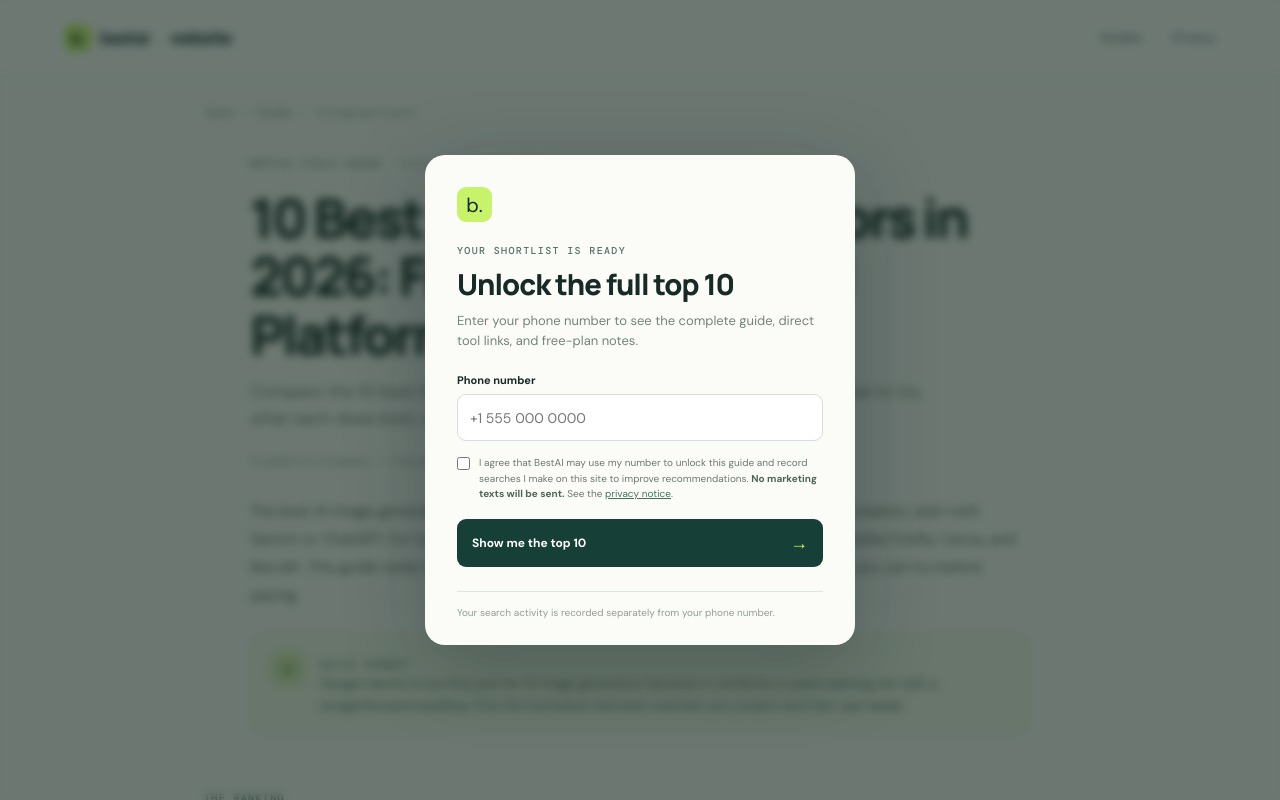
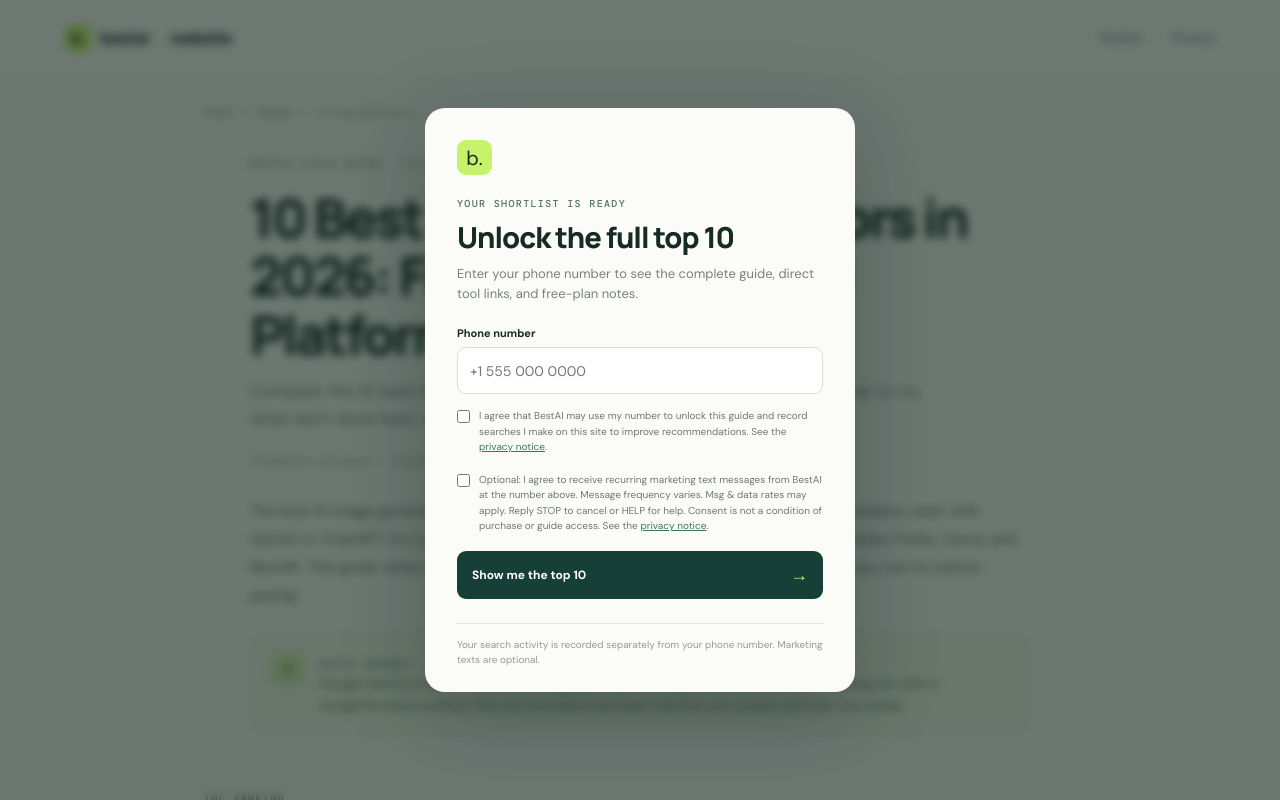
Before and after one commit to ashbair/bestai, a Next.js app: page /articles/best-ai-image-generators in a window 1280 px wide. Shown: the top 800 px of the page. Built offline with nearby package versions, Linux system fonts and the light colour scheme.

Commit message:
Add optional marketing SMS consent

```diff
--- a/app/gate.tsx
+++ b/app/gate.tsx
@@ -6,6 +6,7 @@ export default function PhoneGate({ slug }: { slug: string }) {
   const [unlocked, setUnlocked] = useState(false);
   const [phone, setPhone] = useState("");
   const [consent, setConsent] = useState(false);
+  const [marketingConsent, setMarketingConsent] = useState(false);
   const [status, setStatus] = useState("");
   const [busy, setBusy] = useState(false);
   useEffect(() => { setUnlocked(window.localStorage.getItem("bestai:unlocked") === "yes"); }, []);
@@ -15,7 +16,7 @@ export default function PhoneGate({ slug }: { slug: string }) {
     if (!consent) { setStatus("Please agree to the data-use notice to continue."); return; }
     setBusy(true); setStatus("");
     try {
-      const response = await fetch("/api/leads", { method: "POST", headers: { "Content-Type": "application/json" }, body: JSON.stringify({ phone, slug, consent: true }) });
+      const response = await fetch("/api/leads", { method: "POST", headers: { "Content-Type": "application/json" }, body: JSON.stringify({ phone, slug, consent: true, marketingConsent }) });
       const data = await response.json();
       if (!response.ok) throw new Error(data.error || "We couldn't save your number. Please try again.");
       window.localStorage.setItem("bestai:unlocked", "yes");
@@ -26,7 +27,10 @@ export default function PhoneGate({ slug }: { slug: string }) {
 
   return <div className={`phone-gate ${unlocked ? "is-unlocked" : ""}`} aria-hidden={unlocked}>
     {!unlocked && <div className="gate-card"><div className="gate-logo"><span className="brand-mark">b.</span></div><p className="eyebrow">YOUR SHORTLIST IS READY</p><h2>Unlock the full top 10</h2><p className="gate-description">Enter your phone number to see the complete guide, direct tool links, and free-plan notes.</p>
-      <form onSubmit={submit} className="gate-form"><label htmlFor={`phone-${slug}`}>Phone number</label><input id={`phone-${slug}`} type="tel" autoComplete="tel" inputMode="tel" required minLength={7} maxLength={30} value={phone} onChange={(e) => setPhone(e.target.value)} placeholder="+1 555 000 0000"/><label className="consent-row"><input type="checkbox" checked={consent} onChange={(e) => setConsent(e.target.checked)} required/><span>I agree that BestAI may use my number to unlock this guide and record searches I make on this site to improve recommendations. <strong>No marketing texts will be sent.</strong> See the <Link href="/privacy" target="_blank">privacy notice</Link>.</span></label><button className="primary-button" disabled={busy}>{busy ? "Unlocking…" : "Show me the top 10"}<span>→</span></button><p className="gate-status" aria-live="polite">{status}</p></form>
-      <div className="gate-footnote">Your search activity is recorded separately from your phone number.</div></div>}
+      <form onSubmit={submit} className="gate-form"><label htmlFor={`phone-${slug}`}>Phone number</label><input id={`phone-${slug}`} type="tel" autoComplete="tel" inputMode="tel" required minLength={7} maxLength={30} value={phone} onChange={(e) => setPhone(e.target.value)} placeholder="+1 555 000 0000"/>
+        <label className="consent-row"><input type="checkbox" checked={consent} onChange={(e) => setConsent(e.target.checked)} required/><span>I agree that BestAI may use my number to unlock this guide and record searches I make on this site to improve recommendations. See the <Link href="/privacy" target="_blank">privacy notice</Link>.</span></label>
+        <label className="consent-row"><input type="checkbox" checked={marketingConsent} onChange={(e) => setMarketingConsent(e.target.checked)}/><span>Optional: I agree to receive recurring marketing text messages from BestAI at the number above. Message frequency varies. Msg &amp; data rates may apply. Reply STOP to cancel or HELP for help. Consent is not a condition of purchase or guide access. See the <Link href="/privacy" target="_blank">privacy notice</Link>.</span></label>
+        <button className="primary-button" disabled={busy}>{busy ? "Unlocking…" : "Show me the top 10"}<span>→</span></button><p className="gate-status" aria-live="polite">{status}</p></form>
+      <div className="gate-footnote">Your search activity is recorded separately from your phone number. Marketing texts are optional.</div></div>}
   </div>;
 }
```
